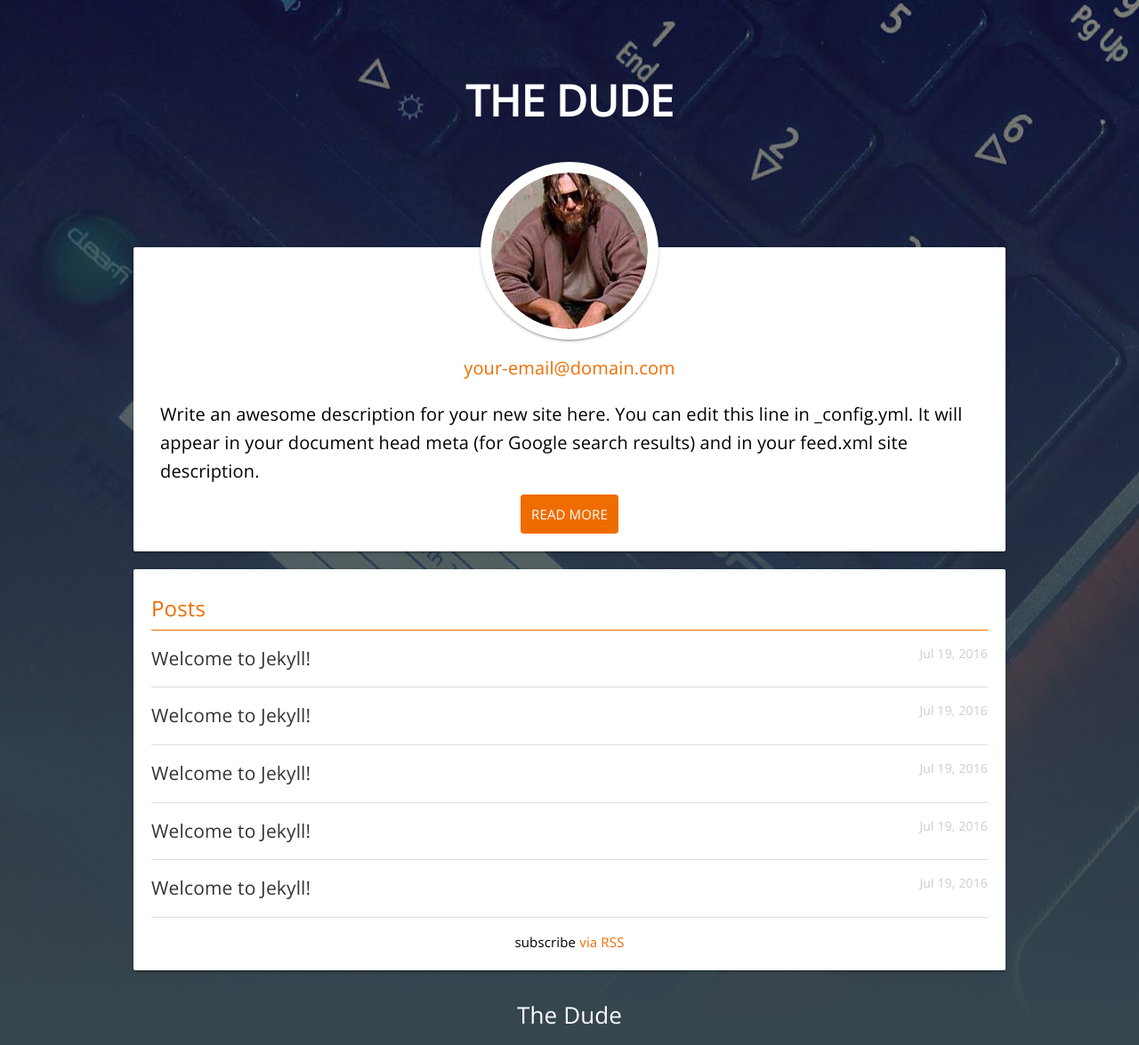
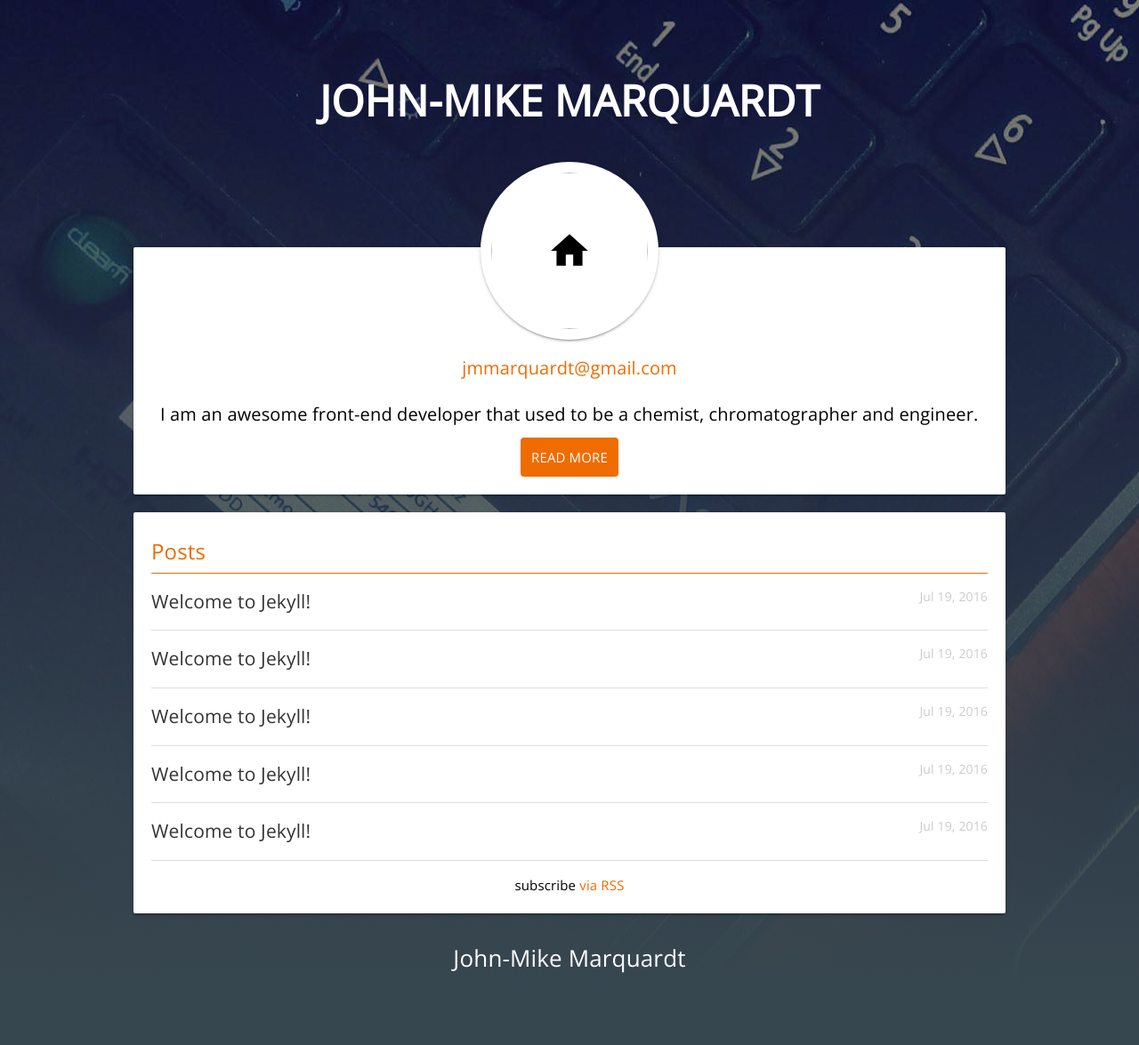
Before and after one commit to codemarq/codemarq.github.io, a Jekyll site: the page built from index.html, in a window 1280 px wide. Shown: the whole page at 89% size. Built offline with Jekyll 4.4.1, drawn with Linux system fonts in a browser that asks for light colours; Markdown is read by kramdown in place of the engine named in the settings; after the commit the page ends 1111 px from its top, so only the background shows below that.

Commit message:
config.yml

```diff
--- a/_config.yml
+++ b/_config.yml
@@ -6,15 +6,13 @@
 # 'jekyll serve'. If you change this file, please restart the server process.
 
 # Site settings
-title: The Dude
-email: your-email@domain.com
-description:  Write an awesome description for your new site here. You can edit this
-              line in _config.yml. It will appear in your document head meta (for
-              Google search results) and in your feed.xml site description.
-baseurl: "/jekyll-wing-template" # the subpath of your site, e.g. /blog
-url: "http://yourdomain.com" # the base hostname & protocol for your site
-twitter_username: jekyllrb
-github_username:  jekyll
+title: John-Mike Marquardt
+email: jmmarquardt@gmail.com
+description:  I am an awesome front-end developer that used to be a chemist, chromatographer and engineer.
+baseurl: "/codemarq.github.io" # the subpath of your site, e.g. /blog
+url: "https://codemarq.github.io" # the base hostname & protocol for your site
+twitter_username: Super_johnmike
+github_username:  codemarq
 
 # Build settings
-markdown: kramdown
+markdown: sublime
```
